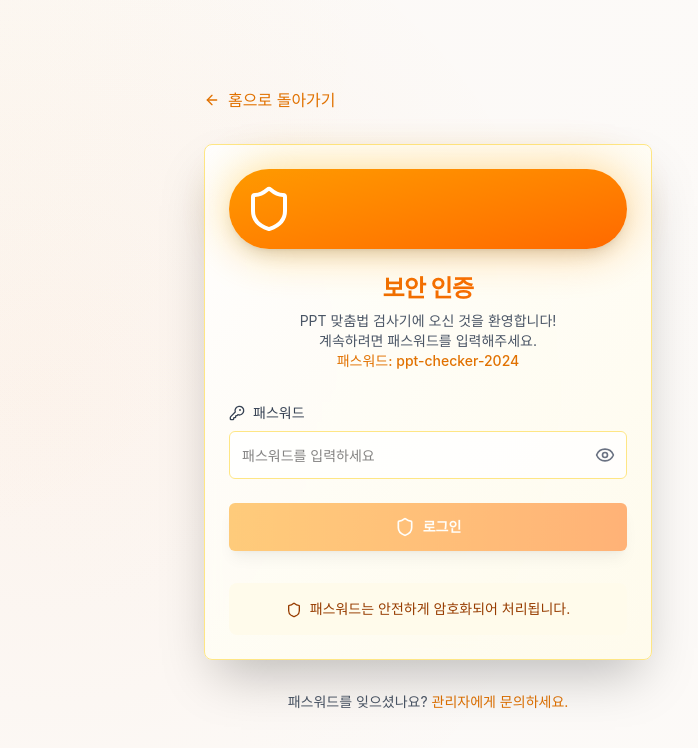
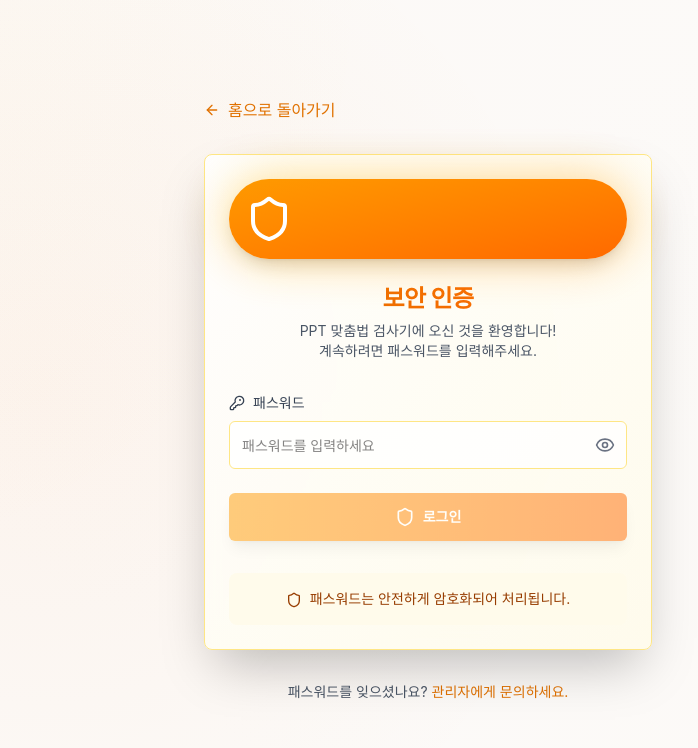
Before and after one commit to jjhmonolith/pptchecklocal, a Next.js app: page /auth in a window 1280 px wide. Shown: the top 748 px of the page, without its empty margins (212-910 px from the left). Built offline with nearby package versions, Linux system fonts and the light colour scheme.

Commit message:
📚 환경변수 설정 가이드 추가
- 패스워드 힌트 제거 (보안 강화)
- README에 Vercel 환경변수 설정 방법 상세 기재
- 로컬/배포 환경별 설정 가이드
- 필수 환경변수 명시
- 보안 모범 사례 적용

```diff
--- a/src/app/auth/page.tsx
+++ b/src/app/auth/page.tsx
@@ -93,8 +93,7 @@ export default function AuthPage() {
               </CardTitle>
               <CardDescription className="text-gray-600">
                 PPT 맞춤법 검사기에 오신 것을 환영합니다!<br />
-                계속하려면 패스워드를 입력해주세요.<br />
-                <span className="text-amber-600 font-medium text-sm">패스워드: ppt-checker-2024</span>
+                계속하려면 패스워드를 입력해주세요.
               </CardDescription>
             </CardHeader>
 
```
Also changed, not shown: 1 other file (tests, documents, lock files or other folders).
